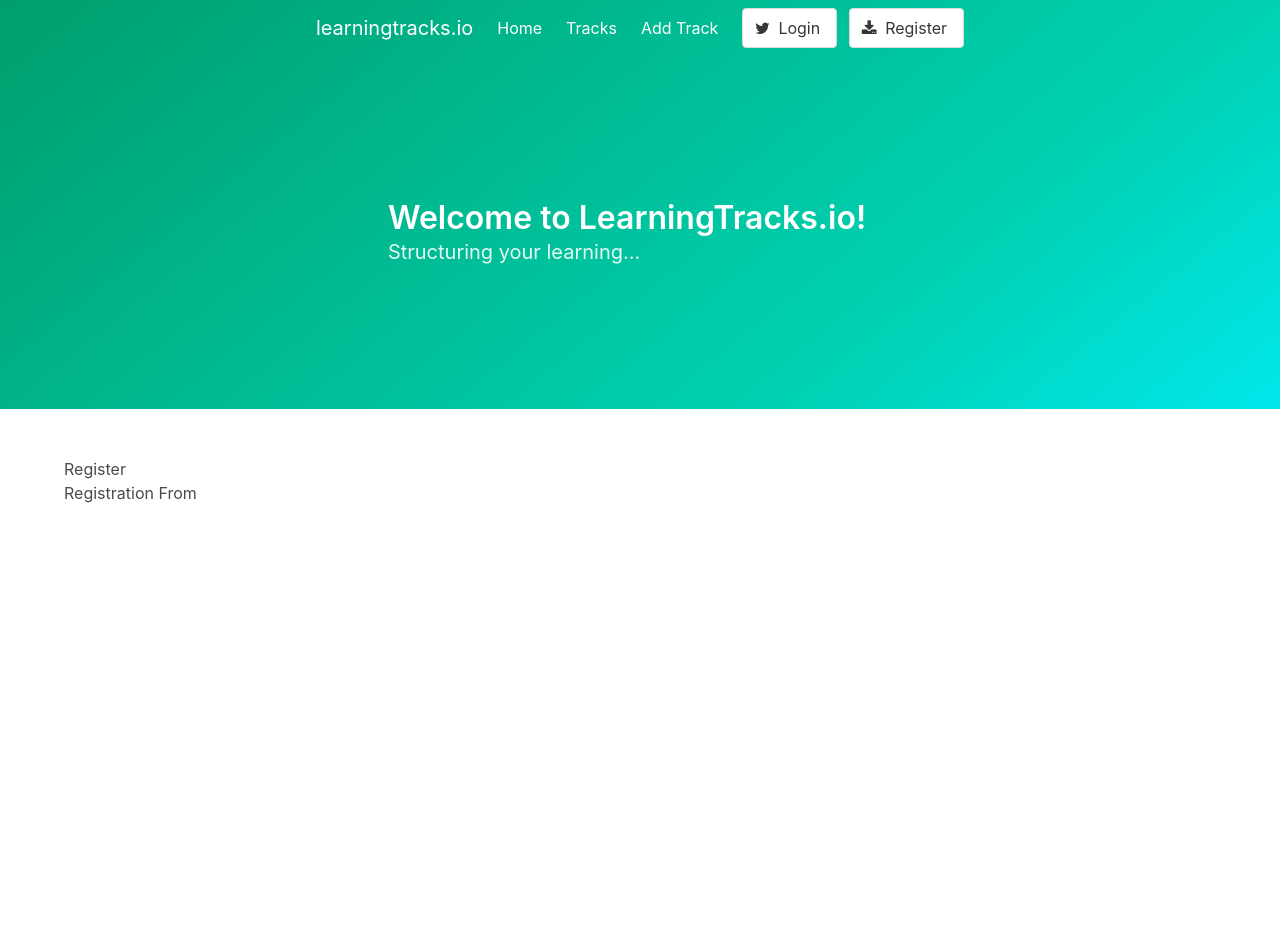
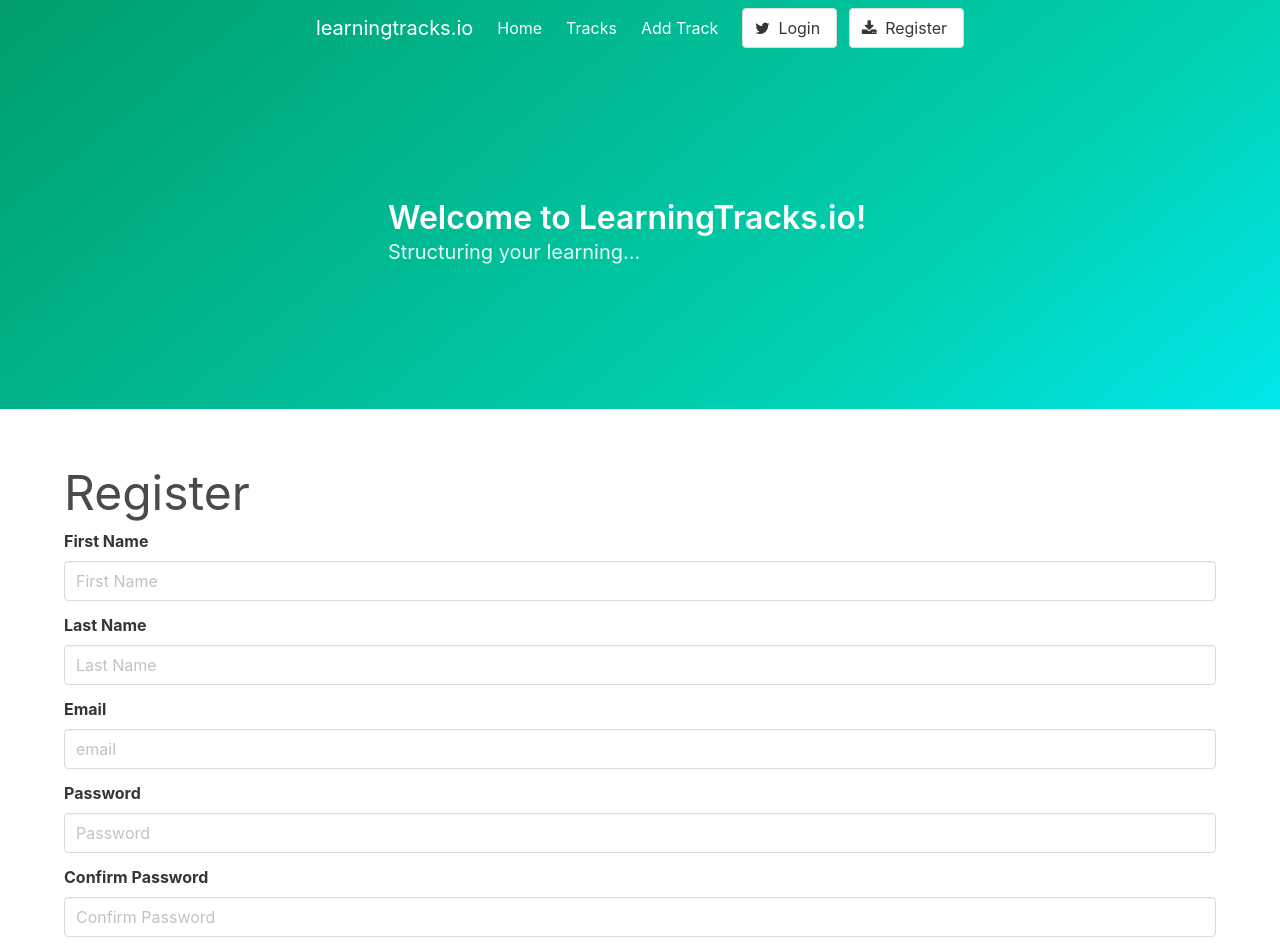
Before and after one commit to efuller/learningtracks-client, a React (Create React App) app: page /register in a window 1280 px wide. Shown: the top 947 px of the page. Before the commit the page ends 800 px from the top, so only its background shows below. Built offline with nearby package versions, Linux system fonts and the light colour scheme.

Commit message:
Set up forms to be controlled.

```diff
--- a/src/components/forms/LoginForm.js
+++ b/src/components/forms/LoginForm.js
@@ -1,11 +1,60 @@
-import React, { Component } from 'react'
+import React, { Component } from 'react';
 
 class LoginForm extends Component {
-    render() {
-        return (
-            <h1>Login From</h1>
-        )
-    }
+  state = {
+      data: {
+          email: '',
+          password: ''
+      }
+  };
+  onChange = (e) => {
+    this.setState({
+        data: {...this.state.data, [e.target.name]: e.target.value}
+    });
+  };
+  render() {
+    return (
+      <form>
+        <div className="field">
+          <label htmlFor="email" className="label">
+            Email
+          </label>
+          <div className="control">
+            <input
+              id="email"
+              className="input"
+              type="email"
+              value={this.state.data.email}
+              onChange={this.onChange}
+              name="email"
+              placeholder="email"
+            />
+          </div>
+        </div>
+        <div className="field">
+          <label htmlFor="password" className="label">
+            Password
+          </label>
+          <div className="control">
+            <input
+              id="password"
+              className="input"
+              type="password"
+              name="password"
+              value={this.state.data.password}
+              onChange={this.onChange}
+              placeholder="Password"
+            />
+          </div>
+        </div>
+        <div className="field">
+          <div className="control">
+            <button className="button is-link">Submit</button>
+          </div>
+        </div>
+      </form>
+    );
+  }
 }
 
 export default LoginForm;
--- a/src/components/forms/RegisterForm.js
+++ b/src/components/forms/RegisterForm.js
@@ -1,11 +1,111 @@
-import React, { Component } from 'react'
+import React, { Component } from 'react';
 
 class RegisterForm extends Component {
-    render() {
-        return (
-            <h1>Registration From</h1>
-        )
-    }
+  state = {
+      data: {
+          firstName: '',
+          lastName: '',
+          email: '',
+          password: '',
+          confirmPassword: ''
+      }
+  };
+  onChange = (e) => {
+    this.setState({
+        data: {...this.state.data, [e.target.name]: e.target.value }
+    })
+  };
+  render() {
+    return (
+      <form>
+        <div className="field">
+          <label htmlFor="firstName" className="label">
+            First Name
+          </label>
+          <div className="control">
+            <input
+              id="firstName"
+              className="input"
+              type="text"
+              name="firstName"
+              value={this.state.data.firstName}
+              onChange={this.onChange}
+              placeholder="First Name"
+            />
+          </div>
+        </div>
+        <div className="field">
+          <label htmlFor="lastName" className="label">
+            Last Name
+          </label>
+          <div className="control">
+            <input
+              id="lastName"
+              className="input"
+              type="text"
+              name="lastName"
+              value={this.state.data.lastName}
+              onChange={this.onChange}
+              placeholder="Last Name"
+            />
+          </div>
+        </div>
+        <div className="field">
+          <label htmlFor="email" className="label">
+            Email
+          </label>
+          <div className="control">
+            <input
+              id="email"
+              className="input"
+              type="email"
+              name="email"
+              value={this.state.data.email}
+              onChange={this.onChange}
+              placeholder="email"
+            />
+          </div>
+        </div>
+        <div className="field">
+          <label htmlFor="password" className="label">
+            Password
+          </label>
+          <div className="control">
+            <input
+              id="password"
+              className="input"
+              type="password"
+              name="password"
+              value={this.state.data.password}
+              onChange={this.onChange}
+              placeholder="Password"
+            />
+          </div>
+        </div>
+        <div className="field">
+          <label htmlFor="confirmPassword" className="label">
+            Confirm Password
+          </label>
+          <div className="control">
+            <input
+              id="confirmPassword"
+              className="input"
+              type="confirmPassword"
+              name="confirmPassword"
+              value={this.state.data.confirmPassword}
+              onChange={this.onChange}
+              placeholder="Confirm Password"
+            />
+          </div>
+        </div>
+        <div className="field">
+          <div className="control">
+            <button className="button is-link">Submit</button>
+          </div>
+        </div>
+      </form>
+    );
+  }
 }
 
 export default RegisterForm;
--- a/src/pages/LoginPage.js
+++ b/src/pages/LoginPage.js
@@ -4,7 +4,7 @@ import LoginForm from '../components/forms/LoginForm';
 const LoginPage = () => (
     <section className="section">
         <div className="container">
-            <h1>Login</h1>
+            <h1 className="is-size-1">Login</h1>
             <LoginForm />
         </div>
     </section>
--- a/src/pages/RegisterPage.js
+++ b/src/pages/RegisterPage.js
@@ -4,7 +4,7 @@ import RegisterForm from '../components/forms/RegisterForm';
 const RegistrationPage = () => (
     <section className="section">
         <div className="container">
-            <h1>Register</h1>
+            <h1 className="is-size-1">Register</h1>
             <RegisterForm />
         </div>
     </section>
```
Also changed, not shown: 1 other file (tests, documents, lock files or other folders).
